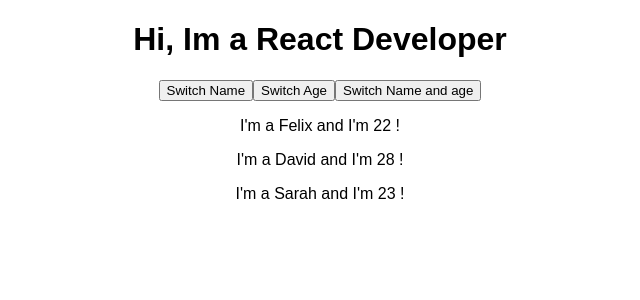
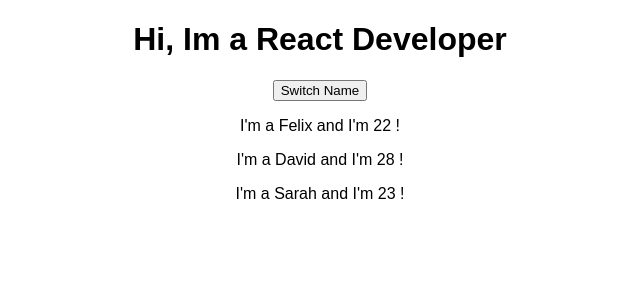
Before and after one commit to felixhaeberle/react-course, a React (Create React App) app in the folder section_03/react-complete-guide/: page / in a window 1280 px wide. Shown: the top 300 px of the page, without its empty margins (320-960 px from the left). Built offline with nearby package versions, Linux system fonts and the light colour scheme.

Commit message:
Stick to default tutorial codebase

```diff
--- a/section_03/react-complete-guide/src/App.js
+++ b/section_03/react-complete-guide/src/App.js
@@ -15,27 +15,9 @@
   switchNameHandler = (newName) => {
     this.setState({
       persons : [
-        {name: newName, age: 28},
-        {name: "Claus", age: 22},
-        {name: "Vivien", age: 25}
-      ]
-    });
-  }
-  switchAgeHandler = (newAge) => {
-    this.setState({
-      persons : [
-        {name: "Felix", age: newAge},
-        {name: "Claus", age: 22},
-        {name: "Vivien", age: 25}
-      ]
-    });
-  }
-  switchAgeNameHandler = (newName, newAge) => {
-    this.setState({
-      persons : [
-        {name: "Felix", age: newAge},
-        {name: "Claus", age: 22},
-        {name: "Vivien", age: 25}
+        {name: newName, age: 22},
+        {name: "David", age: 28},
+        {name: "Sarah", age: 23}
       ]
     });
   }
@@ -45,8 +27,6 @@
       <div className="App">
         <h1>Hi, Im a React Developer</h1>
         <button onClick={() => this.switchNameHandler("Pascal")}>Switch Name</button>
-        <button onClick={() => this.switchAgeHandler(29)}>Switch Age</button>
-        <button onClick={() => this.switchAgeNameHandler("Xavier", 35)}>Switch Name and age</button>
         <Person
           name={this.state.persons[0].name}
           age={this.state.persons[0].age}
@@ -59,7 +39,6 @@
         <Person
           name={this.state.persons[2].name}
           age={this.state.persons[2].age}
-          click={this.switchAgeHandler.bind(this, "22")}
         />
       </div>
     );
```
